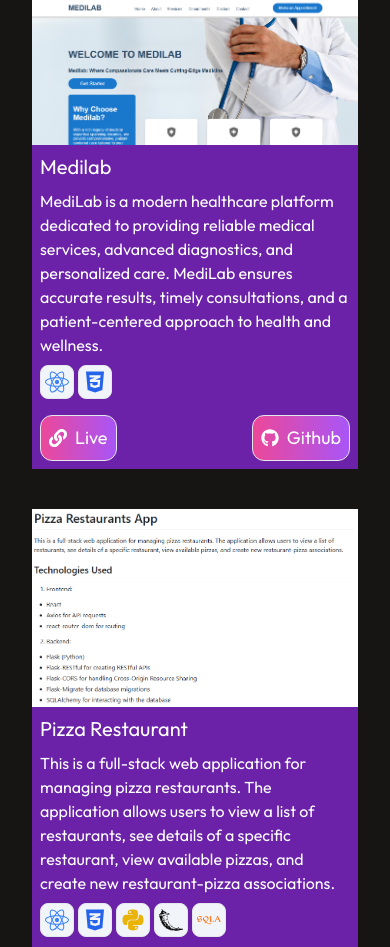
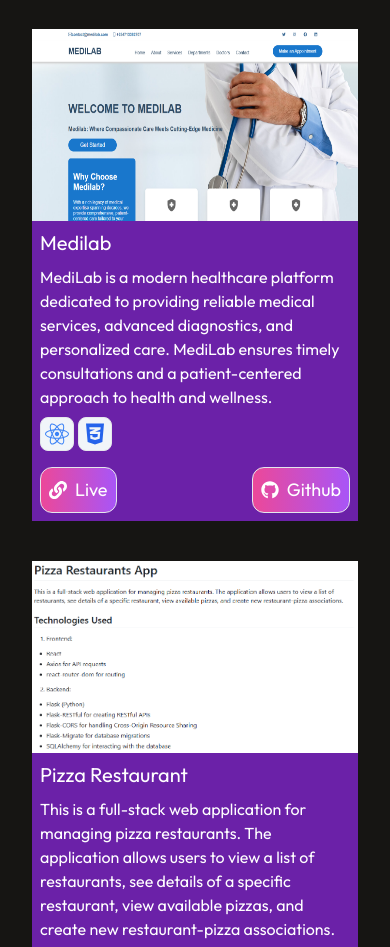
Before and after one commit to mulindijr/Portfolio, a React (Vite) app: page / in a window 390 px wide. Shown: the part 3477-4424 px from the top of the page. Built offline with nearby package versions, Linux system fonts and the light colour scheme.

Commit message:
Make project images responsive with Tailwind height classes

```diff
--- a/src/components/Porfolio.jsx
+++ b/src/components/Porfolio.jsx
@@ -34,7 +34,7 @@ const projects = [
     id: 2,
     name: "Medilab",
     description:
-      "MediLab is a modern healthcare platform dedicated to providing reliable medical services, advanced diagnostics, and personalized care. MediLab ensures accurate results, timely consultations, and a patient-centered approach to health and wellness.",
+      "MediLab is a modern healthcare platform dedicated to providing reliable medical services, advanced diagnostics, and personalized care. MediLab ensures timely consultations and a patient-centered approach to health and wellness.",
     image: Medilab,
     technologies: ["React", "Vanilla CSS"],
     liveUrl: "https://medilab-hosp.vercel.app/",
@@ -72,7 +72,7 @@ const Portfolio = () => {
       <div className='grid grid-cols-1 md:grid-cols-2 gap-10'>
         {projects.map((project) => (
           <div key={project.id}>
-            <img src={project.image} alt={project.name} />
+            <img src={project.image} alt={project.name} className="h-48 sm:h-64 w-full"/>
             <div className='bg-purple-800 p-2'>
               <h2 className='mb-2 text-xl'>{project.name}</h2>
               <p>{project.description}</p>
```
